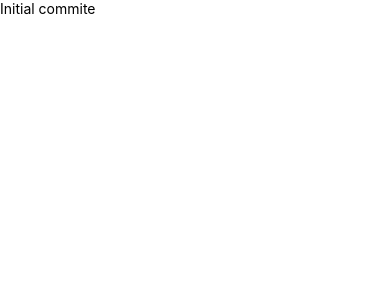
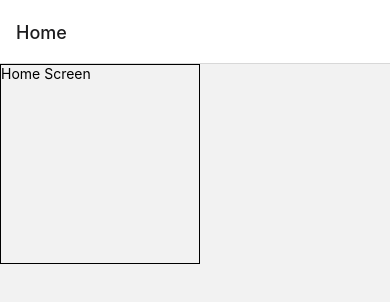
Before and after one commit to Pawan4279/Bl-Test-Task-ReactNative, a React Native app: screen /Home in a window 390 px wide. Shown: the top 302 px of the page. Built offline with nearby package versions, Linux system fonts and the light colour scheme.

Commit message:
Feature: add navigation controll.

```diff
--- a/App.tsx
+++ b/App.tsx
@@ -7,25 +7,15 @@
 
 import React from 'react';
 import type {PropsWithChildren} from 'react';
-import {
-  Text,
-  View,
-} from 'react-native';
-
-
+import {Text, View} from 'react-native';
+import MainNavigation from './src/mainNavigation/MainNavigation';
 
 type SectionProps = PropsWithChildren<{
   title: string;
 }>;
 
 function App(): React.JSX.Element {
-
-  return (
-    <View>
-      <Text>Initial commite</Text>
-    </View>
-  );
+  return <MainNavigation />;
 }
 
-
 export default App;
--- /dev/null
+++ b/src/mainNavigation/MainNavigation.js
@@ -0,0 +1,17 @@
+import { NavigationContainer } from '@react-navigation/native';
+import { createNativeStackNavigator } from '@react-navigation/native-stack';
+import React from 'react';
+import HomeScreen from '../screens/HomeScreen';
+
+const Stack = createNativeStackNavigator();
+const MainNavigation = () => {
+  return (
+    <NavigationContainer>
+      <Stack.Navigator>
+        <Stack.Screen name="Home" component={HomeScreen} />
+      </Stack.Navigator>
+    </NavigationContainer>
+  );
+};
+
+export default MainNavigation
--- /dev/null
+++ b/src/screens/HomeScreen.js
@@ -0,0 +1,11 @@
+import React from "react";
+import { Text, View } from "react-native";
+
+const HomeScreen = (props) =>{
+
+    return(
+        <View style={{height:200,width:200,borderWidth:1}}><Text>Home Screen</Text></View>
+    )
+}
+
+export default HomeScreen;
```
